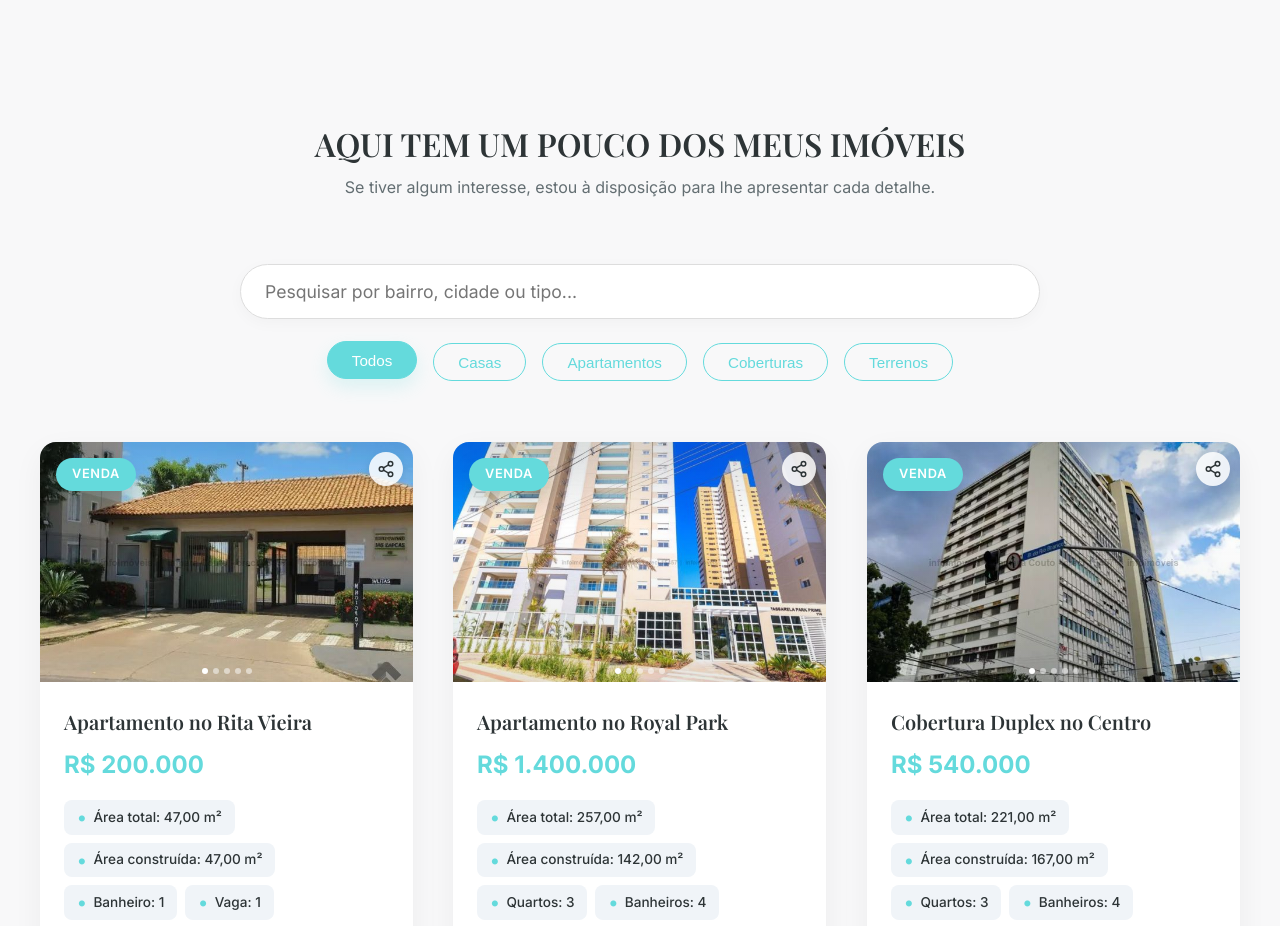
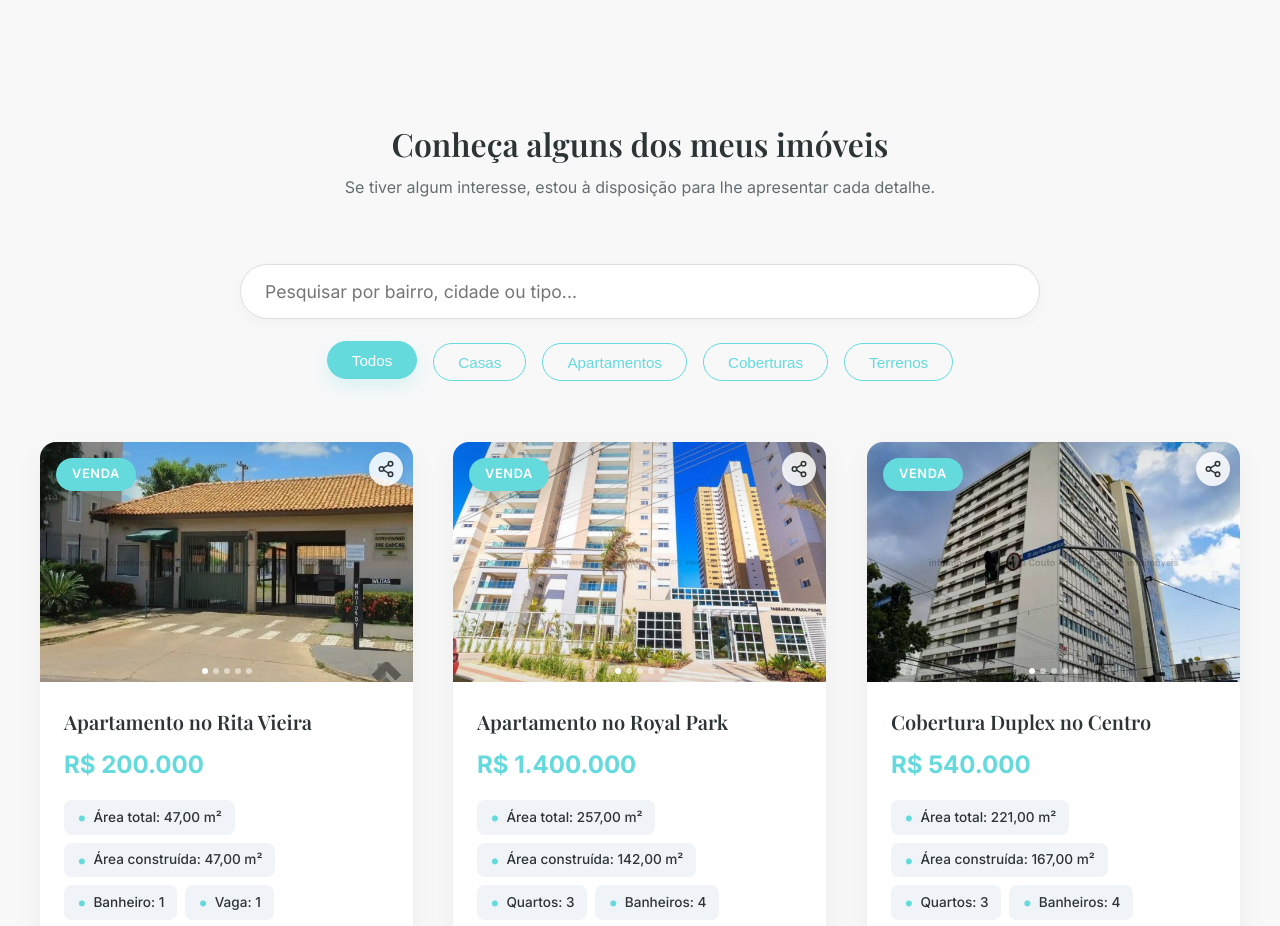
Before and after one commit to Fecchio01/tamara-couto-website, a plain HTML site: page index.html in a window 1280 px wide. Shown: the part 802-1728 px from the top of the page. Drawn offline with nearby package versions, Linux system fonts and the light colour scheme; a web font is replaced by a local one.

Commit message:
Refine property section heading

```diff
--- a/index.html
+++ b/index.html
@@ -56,7 +56,7 @@
     <!-- Properties Section -->
     <section id="imoveis" class="properties-section">
         <div class="section-header">
-            <h2>AQUI TEM UM POUCO DOS MEUS IMÓVEIS</h2>
+            <h2>Conheça alguns dos meus imóveis</h2>
             <p>Se tiver algum interesse, estou à disposição para lhe apresentar cada detalhe.</p>
         </div>
 
```
